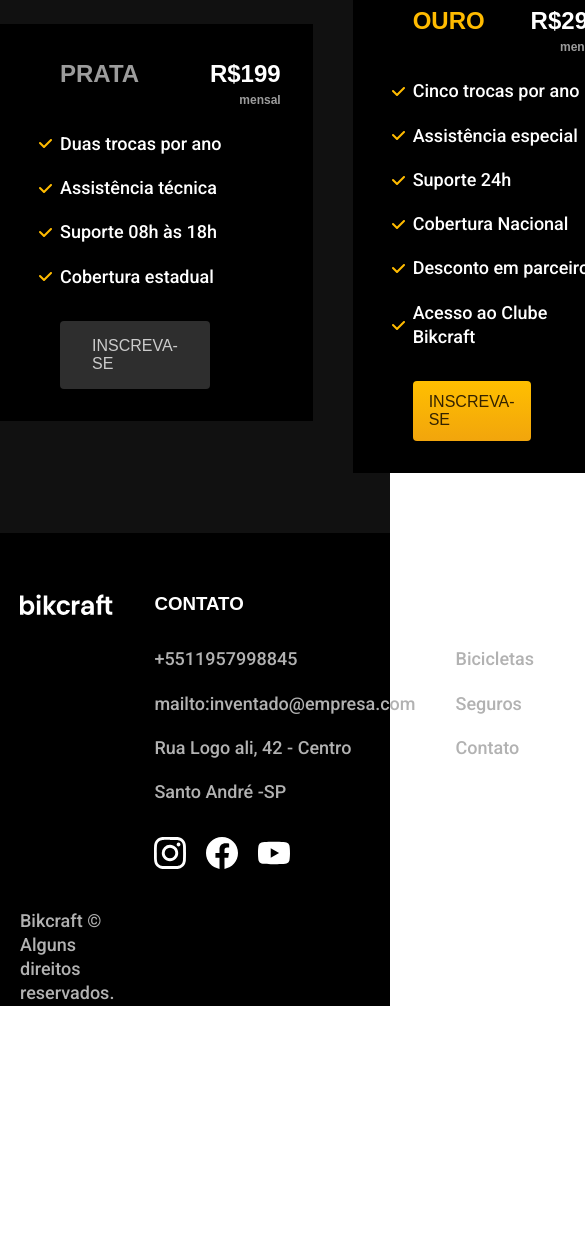
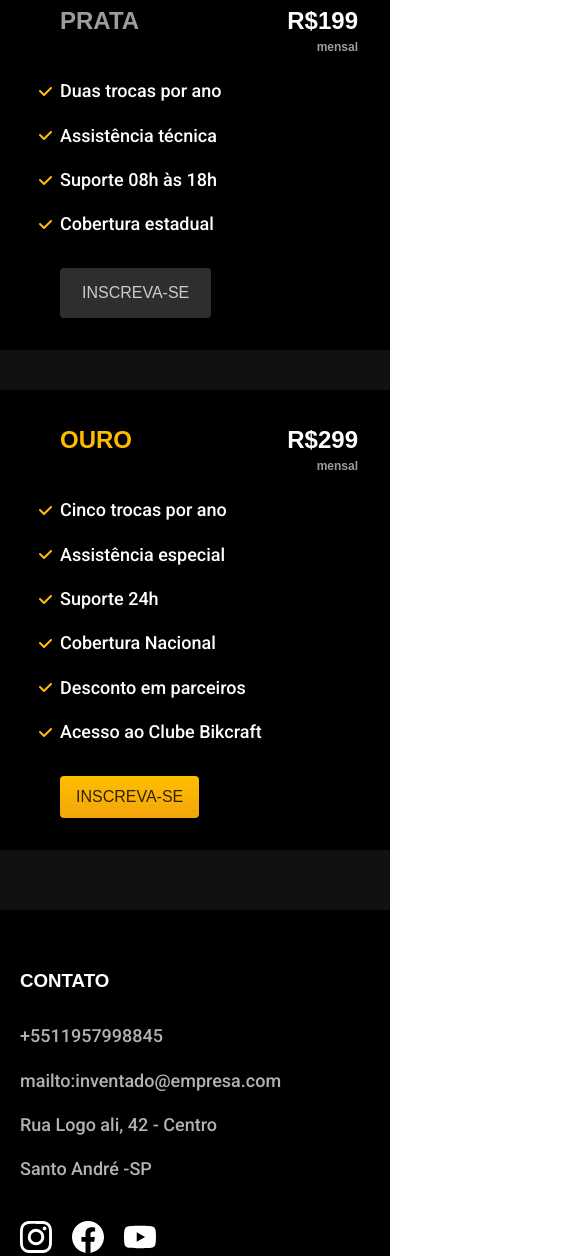
Before and after one commit to FagnerTds/BickCraft, a plain HTML site: page index.html in a window 390 px wide. Shown: the part 3566-4822 px from the top of the page, 585 px wide, since content can reach past the window. Before the commit the page ends 4572 px from the top, so only its background shows below. Drawn offline with Linux system fonts and the light colour scheme; files whose address does not match are found by name.

Commit message:
footer responsividade

```diff
--- a/css/global/footer.css
+++ b/css/global/footer.css
@@ -11,7 +11,7 @@
   margin-bottom: 32px;
 }
 .footer ul{
-  margin-bottom: 32px;
+  margin-bottom: 40px;
 }
 .footer li +li{
   margin-top: 20px;
@@ -20,3 +20,19 @@
   display: flex;
   gap: 20px;
 }
+.footer p{
+  grid-column: 1/-1;
+}
+.footer a:hover{
+  color: var(--cor-0);
+}
+@media(max-width:800px){
+  .footer-marca{
+    display: none;
+  }
+}
+@media(max-width:500px){
+  .footer{
+    grid-template-columns: 1fr;
+  }
+}
--- a/css/home/seguro.css
+++ b/css/home/seguro.css
@@ -51,3 +51,12 @@
 .seguro-prata li + li{
   margin-top: 20px;
 }
+@media(max-width:800px){
+  .seguro{
+    grid-template-columns: 1fr;
+  }
+  .seguros h2{
+    text-align: center;
+    padding: 10px 0px;
+  }
+}
--- a/css/utilidades/componentes.css
+++ b/css/utilidades/componentes.css
@@ -21,11 +21,10 @@
   background: linear-gradient(#ffb60d, #e59317);
 }
 .secundario{
-  padding: 16px 32px;
+  padding: 16px 22px;
   display: inline-block;
   background: var(--cor-10);
   border-radius: 4px;
-  box-shadow: 0px 1px 2px regb(0,0,0,.1);
   color: var(--cor-4);
   text-transform: uppercase;
   font: 600 1.125/1.35 "Poppings",sans-serif;
--- a/index.html
+++ b/index.html
@@ -140,7 +140,7 @@
           <li>Suporte 08h às 18h</li>
           <li>Cobertura estadual</li>
         </ul>
-        <a class=" secundario" href="./orcamento.html">INSCREVA-SE</a>
+        <a class=" secundario" href="./orcamento.html">Inscreva-se</a>
       </div>
 
       <div class="seguro-prata">
@@ -163,7 +163,7 @@
 
     <div class="container">
       <div class="footer ">
-        <div><img src="./img/bikcraft.svg" alt=""></div>
+        <div class="footer-marca"><img src="./img/bikcraft.svg" alt="Bikcraft"></div>
         <div class="footer-contato ">
           <h3 class="fony-2-l-b cor-0">CONTATO</h3>
           <ul class="font-2-m cor-5">
@@ -173,9 +173,9 @@
             <li>Santo André -SP</li>
           </ul>
           <div class="footer-redes">
-            <img src="./img/redes/instagram.svg" alt="instagram">
-            <img src="./img/redes/facebook.svg" alt="facebook.svg">
-            <img src="./img/redes/youtube.svg" alt="youtube.svg">
+            <a href="/"><img src="./img/redes/instagram.svg" alt="instagram"></a>
+            <a href=""><img src="./img/redes/facebook.svg" alt="facebook.svg"></a>
+            <a href="/"><img src="./img/redes/youtube.svg" alt="youtube.svg"></a>
           </div>
         </div>
         <div class="footer-informacoes">
```
